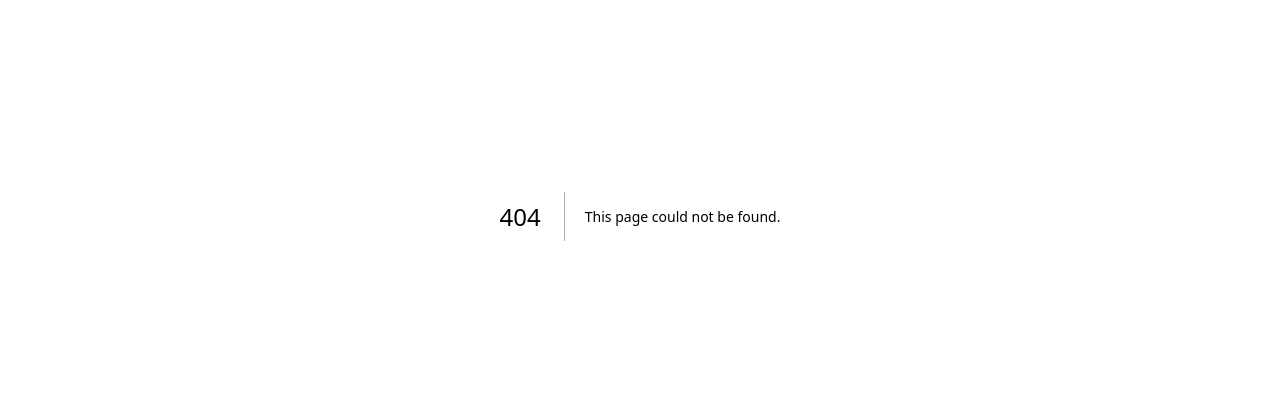
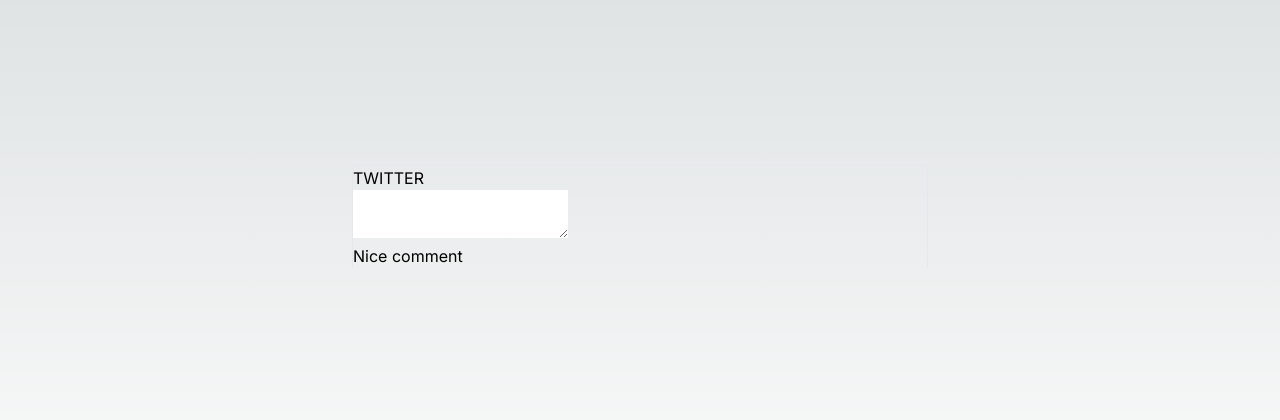
Before and after one commit to jiraspiom/tellmealgoweb, a Next.js app: page /x in a window 1280 px wide. Before the commit this address had no page. Shown: the part 184-604 px from the top of the page. Built offline with nearby package versions, Linux system fonts and the light colour scheme.

Commit message:
ajustado e criado o twitter x

```diff
--- a/package.json
+++ b/package.json
@@ -9,6 +9,7 @@
     "lint": "next lint"
   },
   "dependencies": {
+    "@hookform/resolvers": "^3.3.4",
     "@types/node": "20.3.2",
     "@types/react": "18.2.14",
     "@types/react-dom": "18.2.6",
@@ -22,8 +23,10 @@
     "postcss": "8.4.24",
     "react": "18.2.0",
     "react-dom": "18.2.0",
+    "react-hook-form": "^7.50.0",
     "tailwindcss": "3.3.2",
-    "typescript": "5.1.5"
+    "typescript": "5.1.5",
+    "zod": "^3.22.4"
   },
   "devDependencies": {
     "@rocketseat/eslint-config": "^1.3.0",
--- /dev/null
+++ b/src/app/x/page.tsx
@@ -0,0 +1,19 @@
+import TwitterX from "@/components/Twitter";
+
+export default function X() {
+  return (
+    <main
+      className="min-h-screen flex justify-center items-center"
+    >
+      <div
+        className="w-full max-w-xl mx-auto border-t border-l border-r border-gray-200"
+      >
+        <TwitterX />
+      </div>
+    </main>
+
+  )
+}
+
+//justify-center ajusta no centro da tela x
+// items-center ajusta no centro da tela y
--- /dev/null
+++ b/src/components/Twitter.tsx
@@ -0,0 +1,44 @@
+'use client'
+
+import { useForm } from "react-hook-form";
+import { z } from "zod"
+import { zodResolver } from '@hookform/resolvers/zod';
+
+const schemaForm = z.object({
+  comentario: z.string().max(188, 'max 188 caracter'),
+});
+
+type FormProps = z.infer<typeof schemaForm>
+
+export default function TwitterX() {
+
+  const {
+    register,
+    handleSubmit,
+    formState: { errors },
+  } = useForm<FormProps>({
+    mode: 'onSubmit',
+    resolver: zodResolver(schemaForm),
+  })
+
+  const onSubmit = (data: FormProps) => {
+    console.log(data)
+  }
+
+  return (
+    <div>
+      <h2>TWITTER</h2>
+      <form onSubmit={handleSubmit(onSubmit)}>
+        <div>
+          <textarea {...register('comentario')}
+          className="text-gray-900"
+          />
+          {errors.comentario && <p>{errors.comentario.message}</p>}
+        </div>
+        <div>
+          <button type="submit">Nice comment</button>
+        </div>
+      </form>
+    </div>
+  )
+}
```
Also changed, not shown: 1 other file (tests, documents, lock files or other folders).
